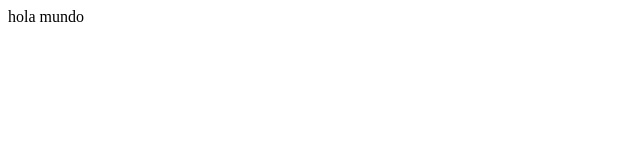
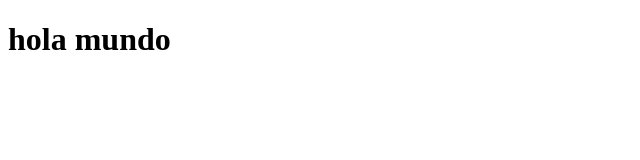
Before and after one commit to sfeilbogen/infovis, a plain HTML site: page index.html in a window 1280 px wide. Shown: the whole page, without its empty margins (0-640 px from the left). Drawn offline with Linux system fonts and the light colour scheme.

Commit message:
Update index.html

```diff
--- a/index.html
+++ b/index.html
@@ -5,6 +5,6 @@
   <title>hola mundo</title>
 </head>
 <body>
-  <hi>hola mundo</h1>
+  <h1>hola mundo</h1>
 </body>
 </html>
```
